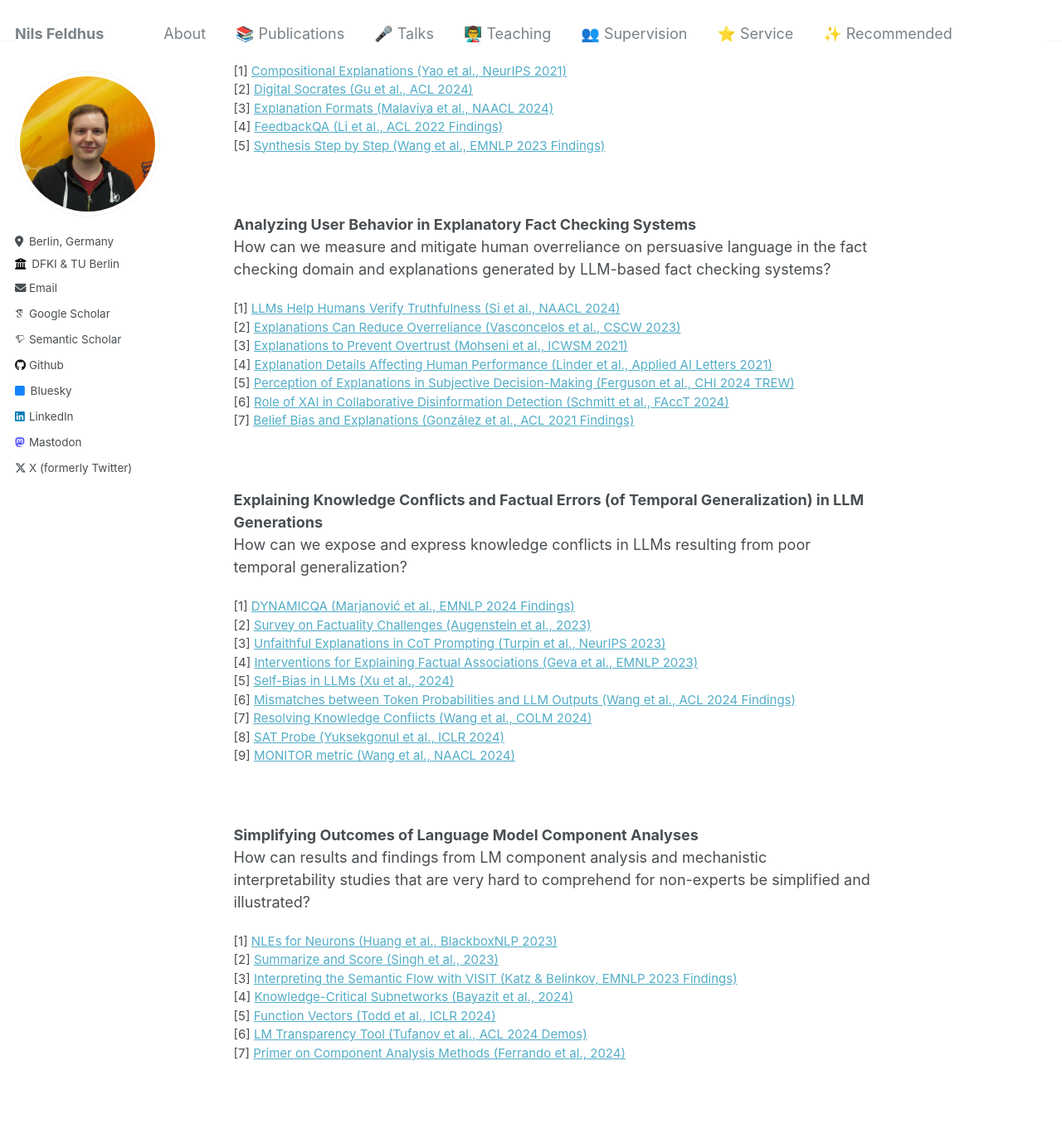
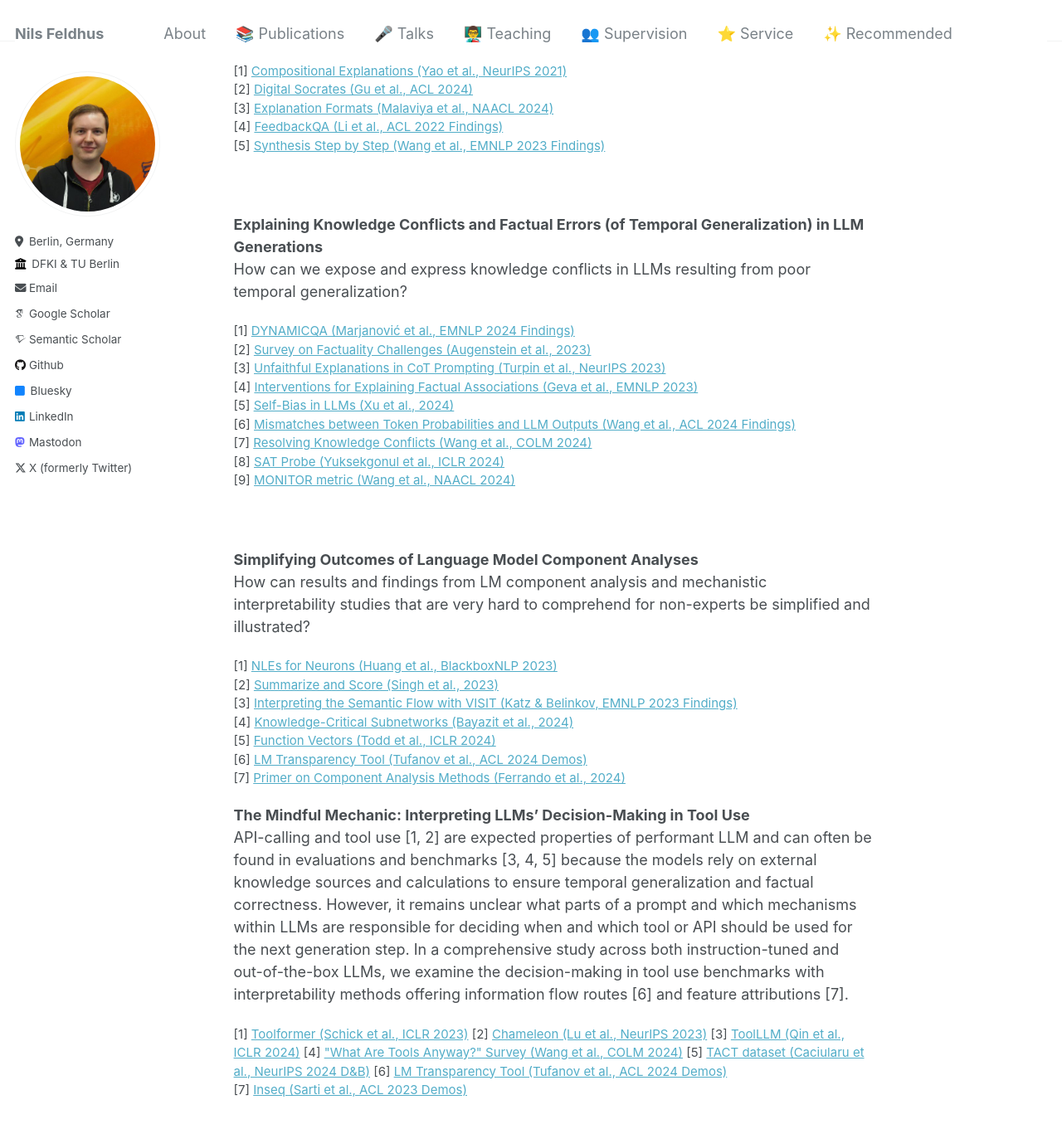
Before and after one commit to nfelnlp/nfelnlp.github.io, a Jekyll site: the page built from supervision/topics.md, in a window 1280 px wide and 1400 px high, scrolled down 239 px. Shown: the top 1361 px of the window at 83% size. Built offline with Jekyll 4.4.1, drawn with Linux system fonts in a browser that asks for light colours; some web fonts are replaced.

Commit message:
Updated supervision, open topics and teaching.

```diff
--- a/supervision/topics.md
+++ b/supervision/topics.md
@@ -15,19 +15,6 @@ title: "Open Topics"
 [3] <a href="https://aclanthology.org/2024.naacl-long.168/">Explanation Formats (Malaviya et al., NAACL 2024)</a><br>
 [4] <a href="https://aclanthology.org/2022.findings-acl.75/">FeedbackQA (Li et al., ACL 2022 Findings)</a><br>
 [5] <a href="https://aclanthology.org/2023.findings-emnlp.791/">Synthesis Step by Step (Wang et al., EMNLP 2023 Findings)</a>
-</p><br>
-
-<!-- ORPEx -->
-**Analyzing User Behavior in Explanatory Fact Checking Systems**
-How can we measure and mitigate human overreliance on persuasive language in the fact checking domain and explanations generated by LLM-based fact checking systems?
-<p style="font-size:smaller;">
-[1] <a href="https://aclanthology.org/2024.naacl-long.81/">LLMs Help Humans Verify Truthfulness (Si et al., NAACL 2024)</a><br>
-[2] <a href="https://dl.acm.org/doi/10.1145/3579605">Explanations Can Reduce Overreliance (Vasconcelos et al., CSCW 2023)</a><br>
-[3] <a href="https://doi.org/10.1609/icwsm.v15i1.18072">Explanations to Prevent Overtrust (Mohseni et al., ICWSM 2021)</a><br>
-[4] <a href="https://doi.org/10.1002/ail2.49">Explanation Details Affecting Human Performance (Linder et al., Applied AI Letters 2021)</a><br>
-[5] <a href="https://arxiv.org/abs/2404.12558">Perception of Explanations in Subjective Decision-Making (Ferguson et al., CHI 2024 TREW)</a><br>
-[6] <a href="https://dl.acm.org/doi/10.1145/3630106.3659031">Role of XAI in Collaborative Disinformation Detection (Schmitt et al., FAccT 2024)</a><br>
-[7] <a href="https://aclanthology.org/2021.findings-acl.259/">Belief Bias and Explanations (González et al., ACL 2021 Findings)</a>
 </p><br>
 
 <!-- DeLoreason -->
@@ -57,3 +44,18 @@ How can results and findings from LM component analysis and mechanistic interpre
 [6] <a href="https://aclanthology.org/2024.acl-demos.6/">LM Transparency Tool (Tufanov et al., ACL 2024 Demos)</a><br>
 [7] <a href="https://arxiv.org/abs/2405.00208">Primer on Component Analysis Methods (Ferrando et al., 2024)</a>
 </p>
+
+<!-- MindMech -->
+**The Mindful Mechanic: Interpreting LLMs' Decision-Making in Tool Use**
+API-calling and tool use [1, 2] are expected properties of performant LLM and can often be found in evaluations and benchmarks [3, 4, 5] because the models rely on external knowledge sources and calculations to ensure temporal generalization and factual correctness.
+However, it remains unclear what parts of a prompt and which mechanisms within LLMs are responsible for deciding when and which tool or API should be used for the next generation step.
+In a comprehensive study across both instruction-tuned and out-of-the-box LLMs, we examine the decision-making in tool use benchmarks with interpretability methods offering information flow routes [6] and feature attributions [7].
+<p style="font-size:smaller;">
+[1] <a href="https://openreview.net/forum?id=Yacmpz84TH">Toolformer (Schick et al., ICLR 2023)</a>
+[2] <a href="https://openreview.net/forum?id=HtqnVSCj3q">Chameleon (Lu et al., NeurIPS 2023)</a>
+[3] <a href="https://openreview.net/forum?id=dHng2O0Jjr">ToolLLM (Qin et al., ICLR 2024)</a>
+[4] <a href="https://openreview.net/forum?id=Xh1B90iBSR">"What Are Tools Anyway?" Survey (Wang et al., COLM 2024)</a>
+[5] <a href="https://openreview.net/forum?id=Km2XEjH0I5">TACT dataset (Caciularu et al., NeurIPS 2024 D&B)</a>
+[6] <a href="https://aclanthology.org/2024.acl-demos.6/">LM Transparency Tool (Tufanov et al., ACL 2024 Demos)</a><br>
+[7] <a href="https://aclanthology.org/2023.acl-demo.40/">Inseq (Sarti et al., ACL 2023 Demos)</a>
+</p>
```
Also changed, not shown: supervision/index.md (+5 -1 lines), supervision/topics_archive.md (added, +12 -0 lines), teaching/index.md (+9 -4 lines).
